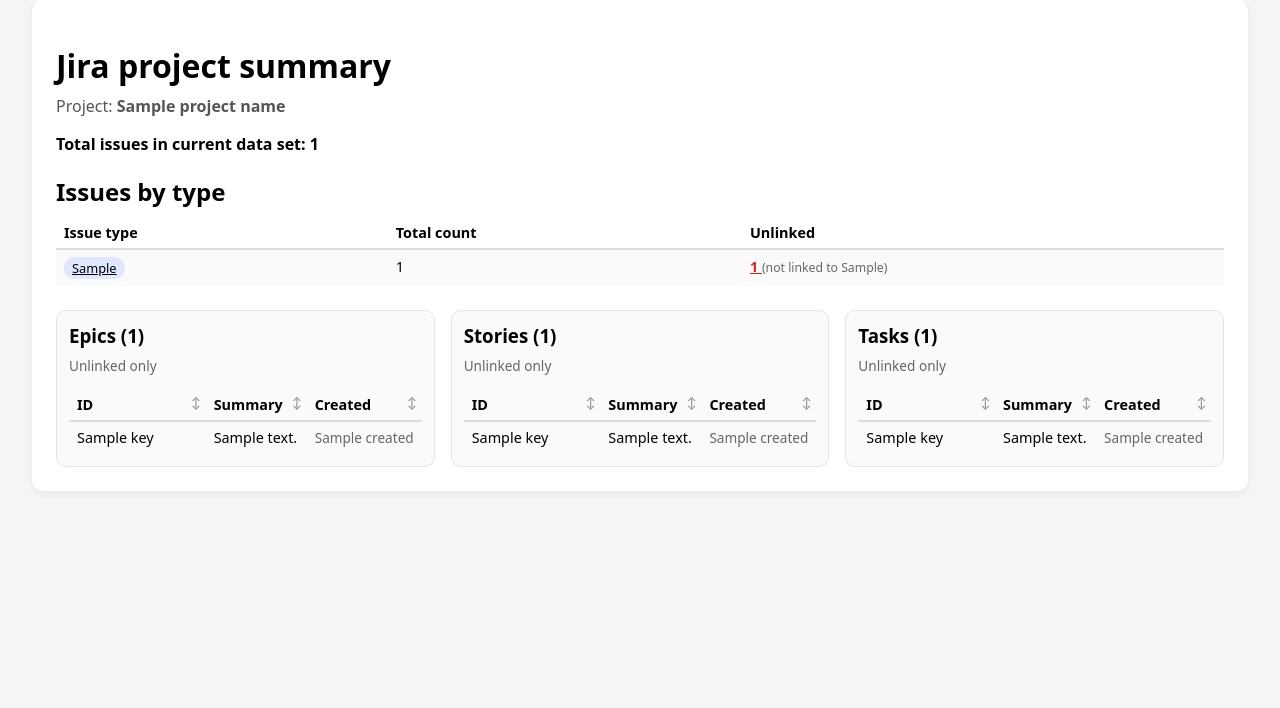
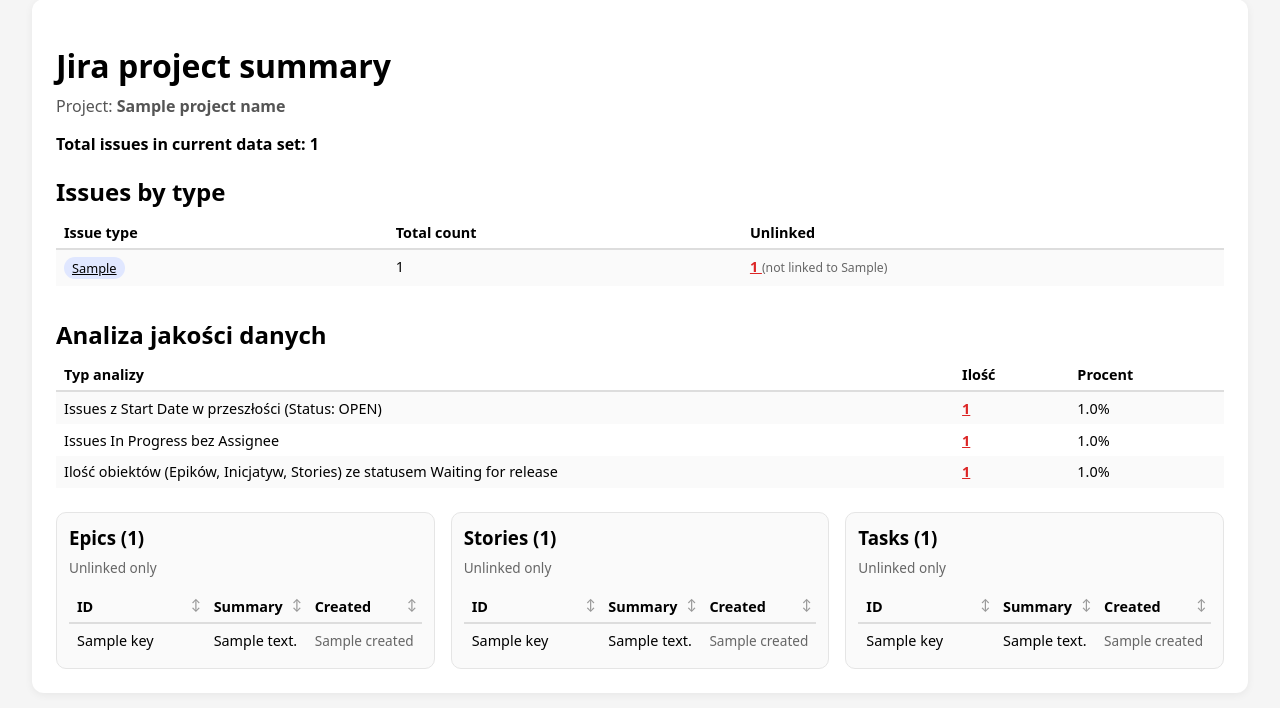
Before and after one commit to EmilDziadczyk/Jira-structure-checker, a Flask app: template templates/index.html in a window 1280 px wide. Shown: the part 33-741 px from the top of the page. Run offline with Flask 3, Linux system fonts and the light colour scheme; the template is opened without the code that fills it: most values are stand-ins (such as "Sample title", 1, 10 or a date in 2020).

Commit message:
Add quality analysis features and date handling functions
- Introduce functions to identify and parse date fields in issues.
- Implement quality analysis metrics for issues with past start dates and those in progress without assignees.
- Update HTML template to display quality analysis results.
- Add caching for quality analysis results in app.py.

```diff
--- a/app.py
+++ b/app.py
@@ -1,6 +1,7 @@
 import json
 import os
 from collections import Counter
+from datetime import datetime
 from dotenv import load_dotenv
 from functools import lru_cache
 
@@ -18,6 +19,7 @@ _issues_cache = None
 _file_mtime = None
 _unlinked_cache = {}  # Cache for get_unlinked_issues results: {issue_type: result}
 _all_by_type_cache = {}  # Cache for get_all_issues_by_type results: {issue_type: result}
+_quality_analysis_cache = None  # Cache for quality analysis results
 
 
 def load_issues():
@@ -41,6 +43,8 @@ def load_issues():
         # Clear function result cache when data changes
         _unlinked_cache.clear()
         _all_by_type_cache.clear()
+        global _quality_analysis_cache
+        _quality_analysis_cache = None
 
     return _issues_cache
 
@@ -260,6 +264,263 @@ def get_unlinked_issues(issues, issue_type):
     return result
 
 
+def is_date_string(value):
+    """Sprawdza czy string wygląda jak data."""
+    if not isinstance(value, str) or not value:
+        return False
+
+    # Usuń timezone info dla parsowania
+    value_clean = value.replace("Z", "").replace("+00:00", "")
+    if "+" in value_clean:
+        value_clean = value_clean.split("+")[0]
+    if "-" in value_clean and len(value_clean) > 10:
+        # Może być timezone offset, usuń go
+        parts = value_clean.split("-")
+        if len(parts) > 3:
+            value_clean = "-".join(parts[:3])
+
+    # Sprawdź czy zaczyna się od YYYY-MM-DD
+    if len(value_clean) >= 10:
+        try:
+            # Spróbuj sparsować jako ISO format
+            datetime.fromisoformat(value_clean[:19] if len(value_clean) >= 19 else value_clean[:10])
+            return True
+        except (ValueError, AttributeError):
+            try:
+                # Spróbuj tylko datę
+                datetime.fromisoformat(value_clean[:10])
+                return True
+            except (ValueError, AttributeError):
+                pass
+
+    return False
+
+
+def find_date_fields(issue):
+    """Znajduje pola dat w issue (start date, end date)."""
+    fields = issue.get("fields", {})
+
+    start_date = None
+    end_date = None
+
+    # Standardowe pola JIRA
+    if "duedate" in fields and fields["duedate"]:
+        end_date = fields["duedate"]
+
+    # Pobierz wszystkie customfield_* które są datami
+    date_fields = []
+    for key, value in fields.items():
+        if key.startswith("customfield_") and value is not None:
+            if is_date_string(value):
+                date_fields.append((key, value))
+
+    # Jeśli mamy pola dat, spróbuj zidentyfikować start i end
+    if len(date_fields) >= 2:
+        # Posortuj według ID pola (mniejsze ID = prawdopodobnie start date)
+        try:
+            sorted_fields = sorted(date_fields, key=lambda x: int(x[0].replace("customfield_", "")))
+            start_date = sorted_fields[0][1]
+            end_date = sorted_fields[1][1]
+        except ValueError:
+            # Jeśli nie można sparsować ID, użyj pierwszej jako start, drugiej jako end
+            start_date = date_fields[0][1]
+            end_date = date_fields[1][1]
+    elif len(date_fields) == 1:
+        # Tylko jedno pole daty - może to być end date
+        end_date = date_fields[0][1]
+
+    return start_date, end_date
+
+
+def parse_date(date_str):
+    """Parsuje datę z różnych formatów."""
+    if not date_str:
+        return None
+
+    try:
+        if "T" in date_str:
+            return datetime.fromisoformat(date_str.replace("Z", "+00:00"))
+        else:
+            return datetime.fromisoformat(date_str[:10])
+    except (ValueError, AttributeError):
+        return None
+
+
+def is_open_status(status_name):
+    """Sprawdza czy status jest otwarty (nie zamknięty)."""
+    if not status_name:
+        return True  # Jeśli brak statusu, traktuj jako otwarty
+
+    closed_statuses = ["done", "closed", "resolved", "cancelled", "rejected", "completed"]
+    status_lower = status_name.lower().strip()
+    return status_lower not in closed_statuses
+
+
+def get_issues_with_past_start_date_open(issues):
+    """Znajduje issues gdzie start date jest w przeszłości i status to dokładnie OPEN (bez Waiting for release itp.)."""
+    result = []
+    today = datetime.now()
+
+    for issue in issues:
+        fields = issue.get("fields", {})
+        status = fields.get("status", {}).get("name", "")
+
+        # Tylko status "Open" — wykluczamy np. "Waiting for release", "In Progress" itd.
+        if not status or status.strip().lower() != "open":
+            continue
+
+        start_date, _ = find_date_fields(issue)
+        if start_date:
+            start_dt = parse_date(start_date)
+            if start_dt and start_dt.date() < today.date():
+                key = issue.get("key", "")
+                summary = fields.get("summary", "")
+                created_raw = fields.get("created", "")
+                created_date = created_raw.split("T")[0] if created_raw else ""
+
+                creator = fields.get("creator", {})
+                creator_name = creator.get("displayName", creator.get("emailAddress", "Unknown"))
+
+                result.append({
+                    "key": key,
+                    "summary": summary,
+                    "created_date": created_date,
+                    "creator_name": creator_name,
+                    "start_date": start_date.split("T")[0] if "T" in start_date else start_date[:10],
+                    "status": status
+                })
+
+    return result
+
+
+def _get_status_since_from_changelog(issue, status_name):
+    """
+    Z changelogu issue wyciąga datę ostatniego przejścia do podanego statusu (np. 'Waiting for release').
+    Zwraca napis YYYY-MM-DD lub None, jeśli brak changelogu / brak takiej zmiany.
+    """
+    changelog = issue.get("changelog") or {}
+    histories = changelog.get("histories") or []
+    status_lower = (status_name or "").strip().lower()
+    if not status_lower:
+        return None
+    for h in reversed(histories):  # od najstarszych; ostatnie dopasowanie = ostatnia zmiana do tego statusu
+        created_raw = h.get("created") or ""
+        items = h.get("items") or []
+        for item in items:
+            if (item.get("field") or "").lower() != "status":
+                continue
+            to_str = (item.get("toString") or item.get("to") or "")
+            if isinstance(to_str, dict):
+                to_str = to_str.get("name") or to_str.get("value") or ""
+            if (to_str or "").strip().lower() == status_lower:
+                if created_raw:
+                    return created_raw.split("T")[0] if "T" in created_raw else created_raw[:10]
+                return None
+    return None
+
+
+def get_issues_waiting_for_release(issues):
+    """
+    Znajduje Epiki, Inicjatywy i Stories ze statusem 'Waiting for release'.
+    Zwraca listę słowników z key, summary, issue_type, status, status_since (od kiedy ten status).
+    """
+    allowed_types = {"epic", "initiative", "story"}
+    target_status = "Waiting for release"
+    result = []
+    for issue in issues:
+        fields = issue.get("fields", {})
+        issue_type = (fields.get("issuetype") or {}).get("name") or ""
+        if issue_type.strip().lower() not in allowed_types:
+            continue
+        status = (fields.get("status") or {}).get("name") or ""
+        if status.strip().lower() != target_status.lower():
+            continue
+        key = issue.get("key", "")
+        summary = fields.get("summary", "") or ""
+        status_since = _get_status_since_from_changelog(issue, target_status)
+        result.append({
+            "key": key,
+            "summary": summary,
+            "issue_type": issue_type,
+            "status": status,
+            "status_since": status_since,
+        })
+    return result
+
+
+def get_in_progress_issues_without_assignee(issues):
+    """Znajduje issues ze statusem In Progress bez assignee."""
+    result = []
+
+    for issue in issues:
+        fields = issue.get("fields", {})
+        status = fields.get("status", {}).get("name", "")
+
+        # Sprawdź czy status to "In Progress" (case insensitive)
+        if status.lower() not in ["in progress", "inprogress"]:
+            continue
+
+        assignee = fields.get("assignee")
+        if assignee:
+            continue  # Ma assignee, pomiń
+
+        key = issue.get("key", "")
+        summary = fields.get("summary", "")
+        created_raw = fields.get("created", "")
+        created_date = created_raw.split("T")[0] if created_raw else ""
+
+        creator = fields.get("creator", {})
+        creator_name = creator.get("displayName", creator.get("emailAddress", "Unknown"))
+
+        result.append({
+            "key": key,
+            "summary": summary,
+            "created_date": created_date,
+            "creator_name": creator_name,
+            "status": status
+        })
+
+    return result
+
+
+def get_quality_analysis(issues):
+    """Wykonuje analizę jakości danych i zwraca wyniki."""
+    global _quality_analysis_cache
+
+    if _quality_analysis_cache is not None:
+        return _quality_analysis_cache
+
+    total_issues = len(issues)
+
+    # 1. Issues z start date w przeszłości ale status OPEN
+    past_start_open = get_issues_with_past_start_date_open(issues)
+
+    # 2. Issues In Progress bez assignee
+    in_progress_no_assignee = get_in_progress_issues_without_assignee(issues)
+
+    # 3. Epiki, Inicjatywy, Stories ze statusem Waiting for release
+    waiting_for_release = get_issues_waiting_for_release(issues)
+
+    result = {
+        "total_issues": total_issues,
+        "past_start_open": {
+            "count": len(past_start_open),
+            "percentage": (len(past_start_open) / total_issues * 100) if total_issues > 0 else 0
+        },
+        "in_progress_no_assignee": {
+            "count": len(in_progress_no_assignee),
+            "percentage": (len(in_progress_no_assignee) / total_issues * 100) if total_issues > 0 else 0
+        },
+        "waiting_for_release": {
+            "count": len(waiting_for_release),
+            "percentage": (len(waiting_for_release) / total_issues * 100) if total_issues > 0 else 0
+        }
+    }
+
+    _quality_analysis_cache = result
+    return result
+
+
 @app.route("/")
 def index():
     issues = load_issues()
@@ -286,6 +547,9 @@ def index():
     stories = filter_issues_by_type(issues, "Story", unlinked_only=True)
     tasks = filter_issues_by_type(issues, "Task", unlinked_only=True)
 
+    # Get quality analysis
+    quality_analysis = get_quality_analysis(issues)
+
     return render_template(
         "index.html",
         project_name=project_name,
@@ -294,6 +558,7 @@ def index():
         epics=epics,
         stories=stories,
         tasks=tasks,
+        quality_analysis=quality_analysis,
         jira_url=JIRA_URL,
     )
 
@@ -328,6 +593,77 @@ def get_all_by_type_api(issue_type):
     })
 
 
+@app.route("/api/quality/past-start-open")
+def get_past_start_open_api():
+    """
+    API endpoint returning issues with past start date but OPEN status.
+    """
+    issues = load_issues()
+    result = get_issues_with_past_start_date_open(issues)
+
+    return jsonify({
+        "analysis_type": "past_start_open",
+        "count": len(result),
+        "issues": result
+    })
+
+
+@app.route("/api/quality/in-progress-no-assignee")
+def get_in_progress_no_assignee_api():
+    """
+    API endpoint returning In Progress issues without assignee.
+    """
+    issues = load_issues()
+    result = get_in_progress_issues_without_assignee(issues)
+
+    return jsonify({
+        "analysis_type": "in_progress_no_assignee",
+        "count": len(result),
+        "issues": result
+    })
+
+
+@app.route("/api/quality/waiting-for-release")
+def get_waiting_for_release_api():
+    """
+    API endpoint returning Epics, Initiatives, Stories with status Waiting for release.
+    """
+    issues = load_issues()
+    result = get_issues_waiting_for_release(issues)
+
+    return jsonify({
+        "analysis_type": "waiting_for_release",
+        "count": len(result),
+        "issues": result
+    })
+
+
+@app.route("/quality/<analysis_type>")
+def quality_analysis_page(analysis_type):
+    """
+    Page displaying quality analysis results with sortable table.
+    """
+    issues = load_issues()
+
+    if analysis_type == "past-start-open":
+        result = get_issues_with_past_start_date_open(issues)
+        title = "Issues z Start Date w przeszłości (Status: OPEN)"
+    elif analysis_type == "in-progress-no-assignee":
+        result = get_in_progress_issues_without_assignee(issues)
+        title = "Issues In Progress bez Assignee"
+    else:
+        abort(404)
+
+    return render_template(
+        "quality_analysis.html",
+        title=title,
+        analysis_type=analysis_type,
+        issues=result,
+        count=len(result),
+        jira_url=JIRA_URL,
+    )
+
+
 if __name__ == "__main__":
     import sys
 
--- a/templates/index.html
+++ b/templates/index.html
@@ -317,6 +317,62 @@
             </tbody>
         </table>
     </div>
+
+    {% if quality_analysis %}
+    <div class="type-table-wrapper" style="margin-top: 2rem;">
+        <h2>Analiza jakości danych</h2>
+        <table>
+            <thead>
+            <tr>
+                <th>Typ analizy</th>
+                <th>Ilość</th>
+                <th>Procent</th>
+            </tr>
+            </thead>
+            <tbody>
+            <tr>
+                <td>Issues z Start Date w przeszłości (Status: OPEN)</td>
+                <td>
+                    {% if quality_analysis.past_start_open.count > 0 %}
+                    <a href="/quality/past-start-open" style="color: #dc2626; font-weight: 600; text-decoration: underline; cursor: pointer;">
+                        {{ quality_analysis.past_start_open.count }}
+                    </a>
+                    {% else %}
+                    <span style="color: #16a34a;">0</span>
+                    {% endif %}
+                </td>
+                <td>{{ "%.1f"|format(quality_analysis.past_start_open.percentage) }}%</td>
+            </tr>
+            <tr>
+                <td>Issues In Progress bez Assignee</td>
+                <td>
+                    {% if quality_analysis.in_progress_no_assignee.count > 0 %}
+                    <a href="/quality/in-progress-no-assignee" style="color: #dc2626; font-weight: 600; text-decoration: underline; cursor: pointer;">
+                        {{ quality_analysis.in_progress_no_assignee.count }}
+                    </a>
+                    {% else %}
+                    <span style="color: #16a34a;">0</span>
+                    {% endif %}
+                </td>
+                <td>{{ "%.1f"|format(quality_analysis.in_progress_no_assignee.percentage) }}%</td>
+            </tr>
+            <tr>
+                <td>Ilość obiektów (Epików, Inicjatyw, Stories) ze statusem Waiting for release</td>
+                <td>
+                    {% if quality_analysis.waiting_for_release.count > 0 %}
+                    <a href="#" id="waitingForReleaseCount" style="color: #dc2626; font-weight: 600; text-decoration: underline; cursor: pointer;">
+                        {{ quality_analysis.waiting_for_release.count }}
+                    </a>
+                    {% else %}
+                    <span style="color: #16a34a;">0</span>
+                    {% endif %}
+                </td>
+                <td>{{ "%.1f"|format(quality_analysis.waiting_for_release.percentage) }}%</td>
+            </tr>
+            </tbody>
+        </table>
+    </div>
+    {% endif %}
 
     <div class="columns">
 
```
